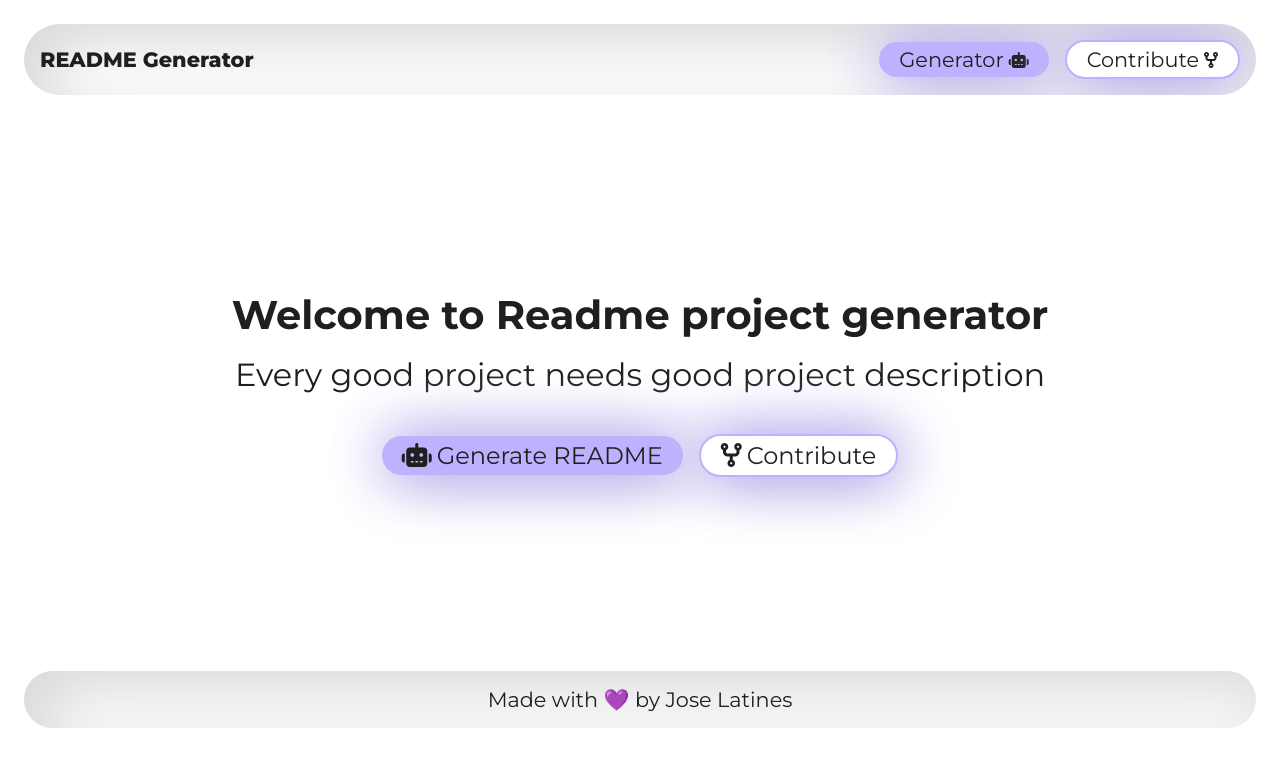
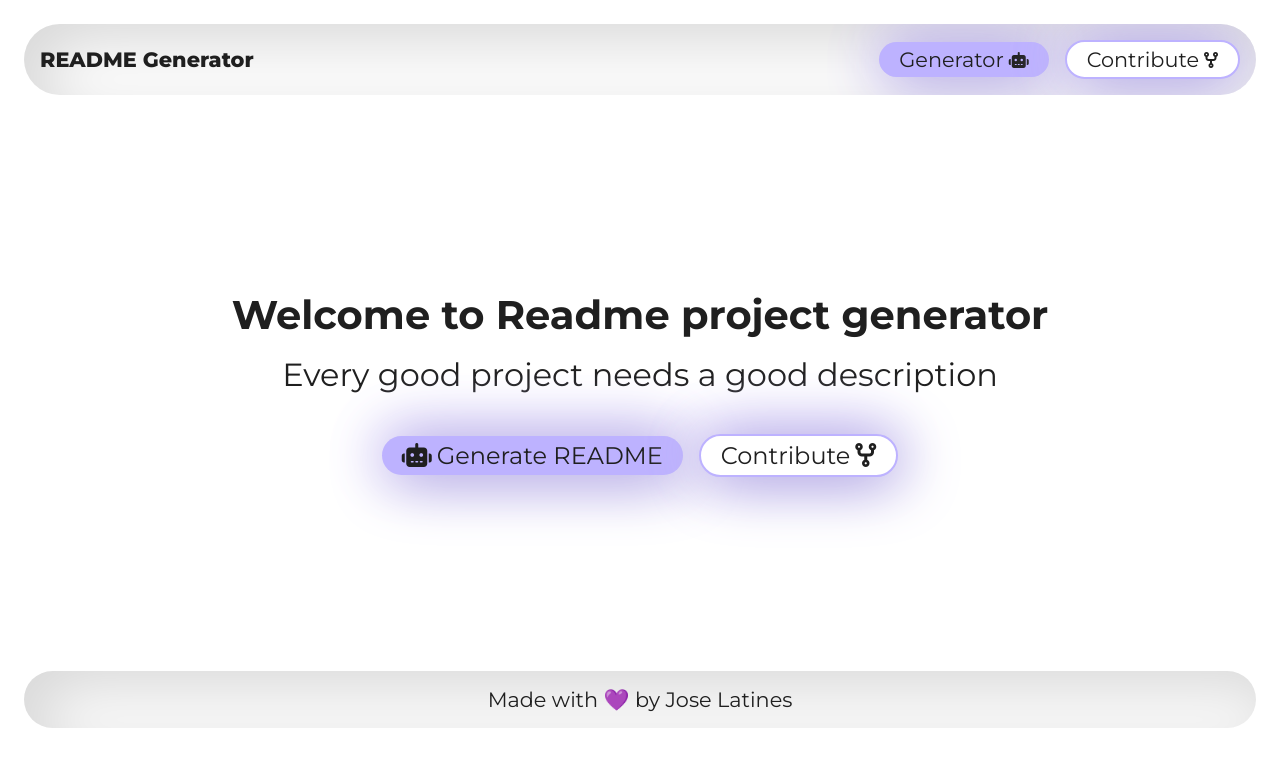
Before and after one commit to joselatines/readme-project-generator, a React (Create React App) app: page / in a window 1280 px wide. Shown: the top 766 px of the page. Built offline with nearby package versions, Linux system fonts and the light colour scheme.

Commit message:
README added

```diff
--- a/public/index.html
+++ b/public/index.html
@@ -10,20 +10,8 @@
 			content="Web site created using create-react-app"
 		/>
 		<link rel="apple-touch-icon" href="%PUBLIC_URL%/logo192.png" />
-		<!--
-      manifest.json provides metadata used when your web app is installed on a
-      user's mobile device or desktop. See https://developers.google.com/web/fundamentals/web-app-manifest/
-    -->
 		<link rel="manifest" href="%PUBLIC_URL%/manifest.json" />
-		<!--
-      Notice the use of %PUBLIC_URL% in the tags above.
-      It will be replaced with the URL of the `public` folder during the build.
-      Only files inside the `public` folder can be referenced from the HTML.
 
-      Unlike "/favicon.ico" or "favicon.ico", "%PUBLIC_URL%/favicon.ico" will
-      work correctly both with client-side routing and a non-root public URL.
-      Learn how to configure a non-root public URL by running `npm run build`.
-    -->
 		<!--  FONT STYLE -->
 		<link rel="preconnect" href="https://fonts.googleapis.com" />
 		<link rel="preconnect" href="https://fonts.gstatic.com" crossorigin />
@@ -38,20 +26,10 @@
 			crossorigin="anonymous"
 		></script>
 		<!-- ICONS -->
-		<title>React App</title>
+		<title>Readme Generator</title>
 	</head>
 	<body>
 		<noscript>You need to enable JavaScript to run this app.</noscript>
 		<div id="root"></div>
-		<!--
-      This HTML file is a template.
-      If you open it directly in the browser, you will see an empty page.
-
-      You can add webfonts, meta tags, or analytics to this file.
-      The build step will place the bundled scripts into the <body> tag.
-
-      To begin the development, run `npm start` or `yarn start`.
-      To create a production bundle, use `npm run build` or `yarn build`.
-    -->
 	</body>
 </html>
--- a/src/pages/HomePage.jsx
+++ b/src/pages/HomePage.jsx
@@ -1,22 +1,27 @@
 import { Link } from 'react-router-dom';
 import styled from 'styled-components';
 import { Btn } from '../shared/Buttons';
-import variables from '../shared/variables.json';
 
 export const HomePage = () => {
 	return (
 		<Container>
 			<h1>Welcome to Readme project generator</h1>
-			<span>Every good project needs good project description</span>
+			<span>Every good project needs a good description</span>
 			<div className='btnContainer'>
 				<Link to='generator'>
 					<Btn>
 						<i className='fa-solid fa-robot'></i>Generate README
 					</Btn>
 				</Link>
-				<Btn outline>
-					<i className='fa-solid fa-code-fork'></i> Contribute
-				</Btn>
+				<a
+					href='https://github.com/joselatines/project-description-generator'
+					target='_blank'
+					rel='noopener noreferrer'
+				>
+					<Btn outline className='btn'>
+						Contribute<i className='fa-solid fa-code-fork'></i>
+					</Btn>
+				</a>
 			</div>
 		</Container>
 	);
--- a/src/shared/Navigation.jsx
+++ b/src/shared/Navigation.jsx
@@ -20,10 +20,15 @@ export const Navigation = () => {
 				</li>
 
 				<li>
-					<Btn outline className='btn'>
-						Contribute
-						<i className='fa-solid fa-code-fork'></i>
-					</Btn>
+					<a
+						href='https://github.com/joselatines/project-description-generator'
+						target='_blank'
+						rel='noopener noreferrer'
+					>
+						<Btn outline className='btn'>
+							Contribute<i className='fa-solid fa-code-fork'></i>
+						</Btn>
+					</a>
 				</li>
 			</ul>
 		</Container>
```
Also changed, not shown: 1 other file (tests, documents, lock files or other folders).
